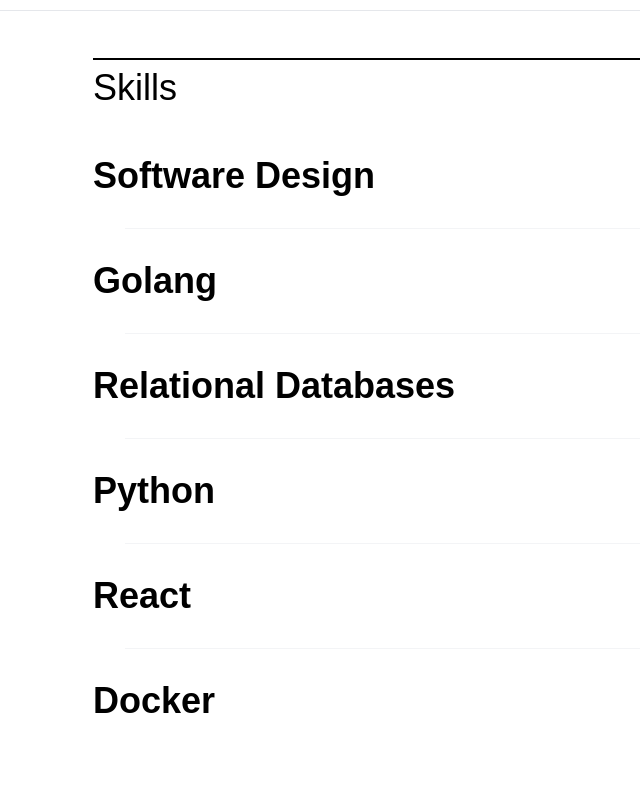
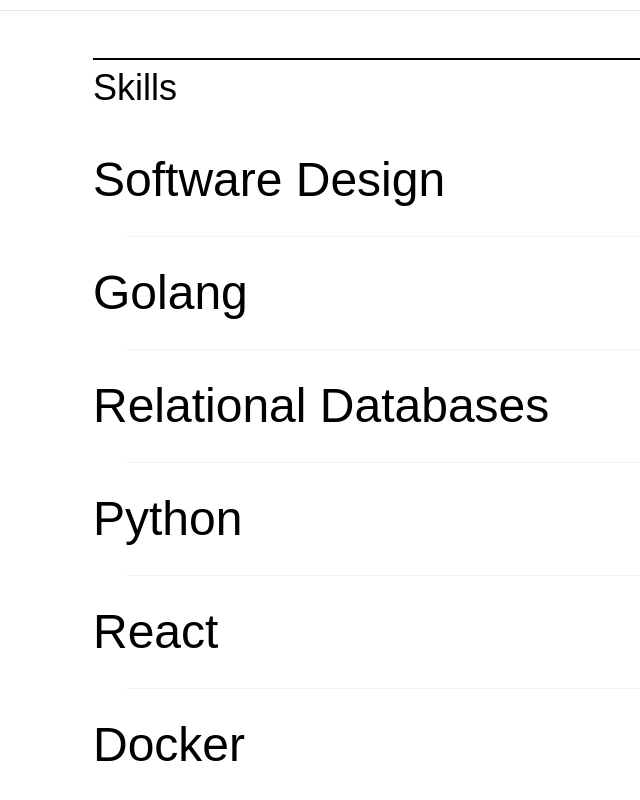
Before and after one commit to Nozgood/portfolio_2025, a React (Vite) app: page / in a window 1280 px wide. Shown: the part 2551-3351 px from the top of the page, without its empty margins (99-739 px from the left). Built offline with nearby package versions, Linux system fonts and the light colour scheme.

Commit message:
feat: improve skills

```diff
--- a/src/components/Skills.tsx
+++ b/src/components/Skills.tsx
@@ -16,7 +16,7 @@
             <div>
                 {skills.map((skill, index) => (
                     <div key={index}>
-                        <h3 className="text-4xl font-bold">
+                        <h3 className="text-5xl font-medium">
                             {skill}
                         </h3>
                         {index < skills.length - 1 && (
```
Also changed, not shown: 1 other file (tests, documents, lock files or other folders).
